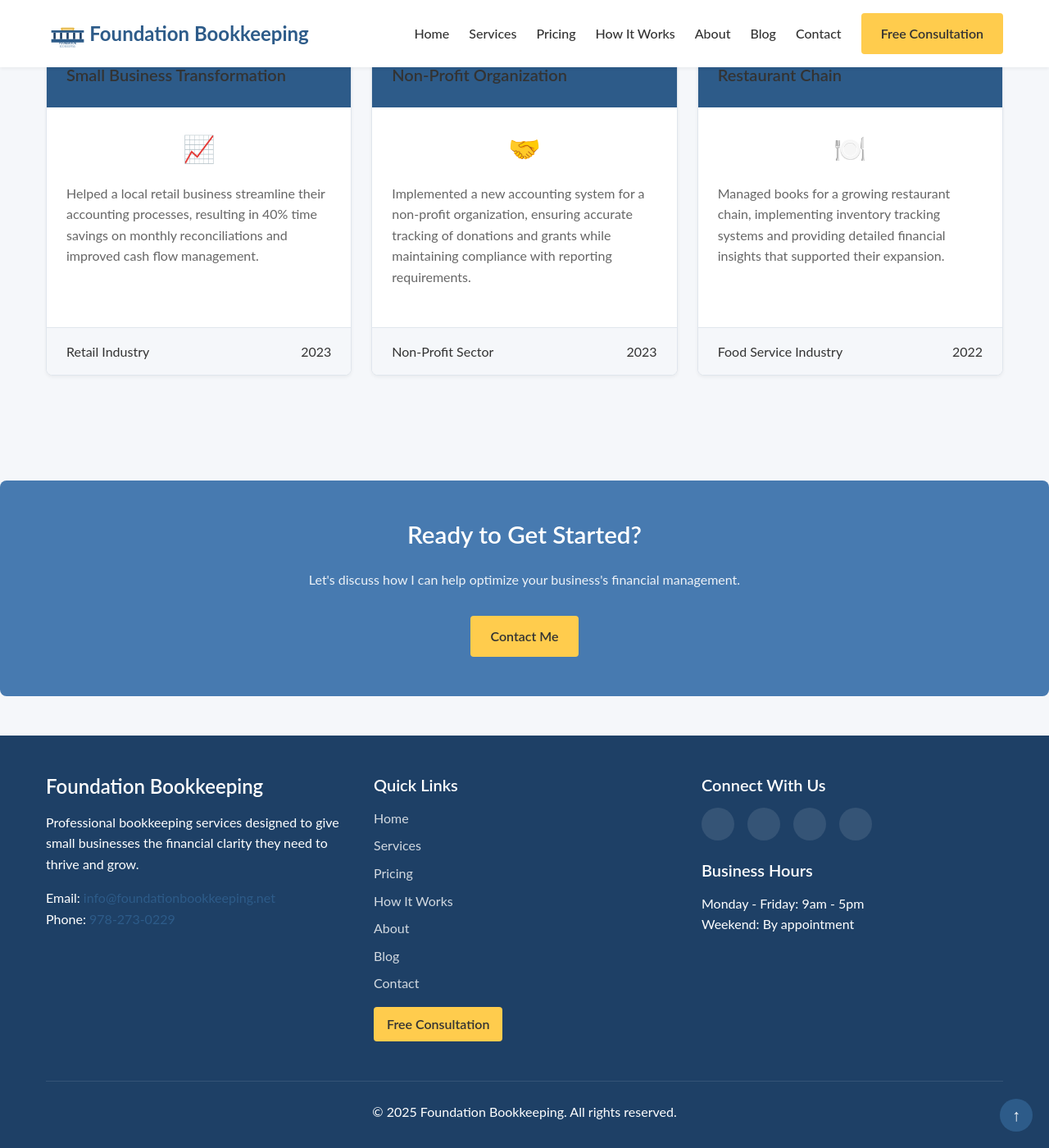
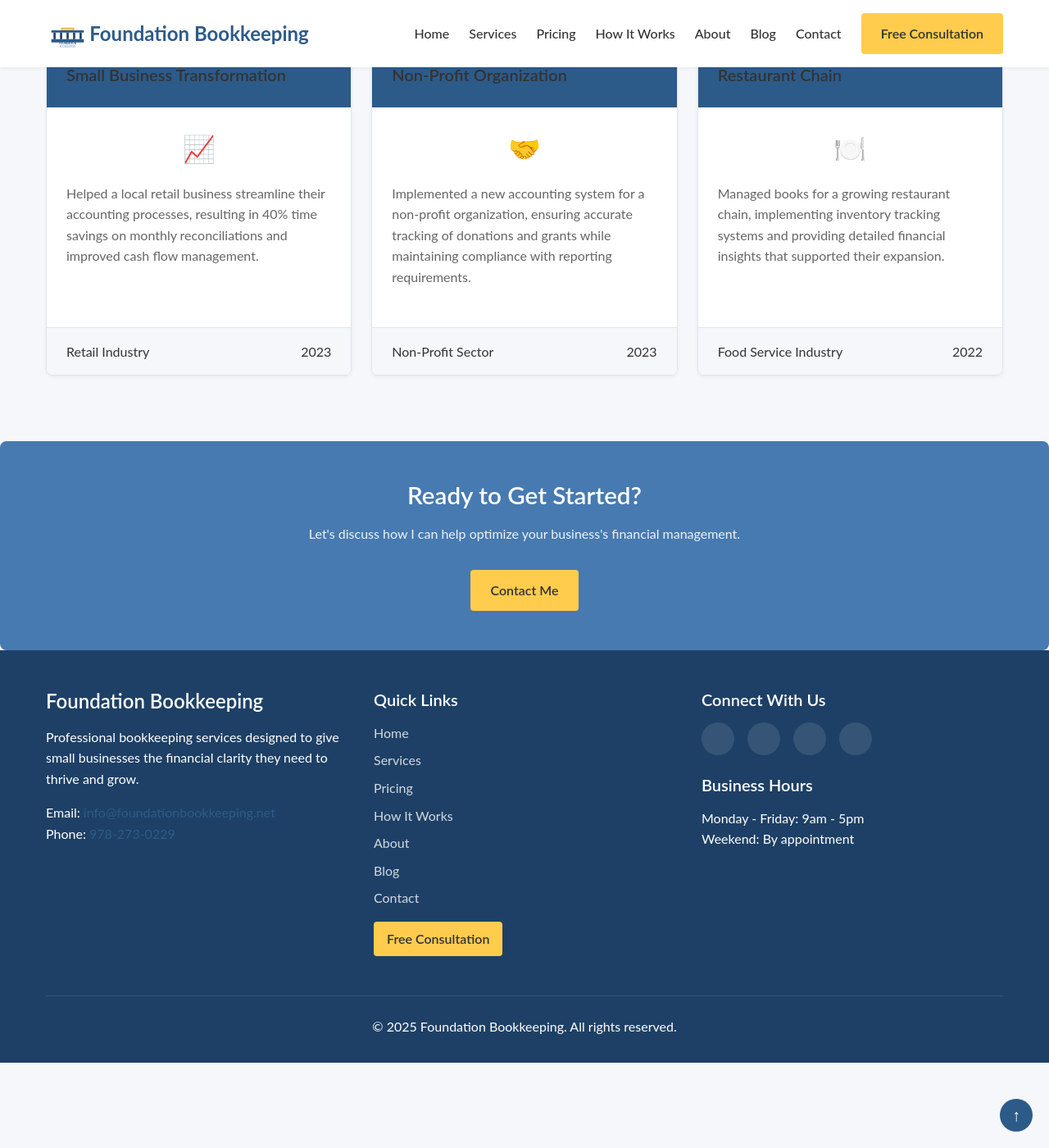
Before and after one commit to jcampbell9724/jcampbell-bookkeeping, a Jekyll site: the page built from portfolio.md, in a window 1280 px wide and 1400 px high, scrolled down 463 px. Shown: the whole window at 82% size. Built offline with Jekyll 4.4.1, drawn with Linux system fonts in a browser that asks for light colours.

```diff
--- a/css/styles.css
+++ b/css/styles.css
@@ -1356,7 +1356,6 @@
     padding: var(--space-xl) 0;
     text-align: center;
     border-radius: var(--radius-md);
-    margin: var(--space-xl) 0;
 }
 
 .cta-section h2,
@@ -1901,26 +1900,6 @@
     justify-content: center;
 }
 
-.cta-section {
-    background-color: var(--primary-light);
-    color: white;
-    padding: var(--space-xl) 0;
-    text-align: center;
-    border-radius: var(--radius-md);
-    margin: var(--space-xl) 0;
-}
-
-.cta-section h2 {
-    color: white;
-    margin-bottom: var(--space-md);
-}
-
-.cta-section p {
-    max-width: 700px;
-    margin: 0 auto var(--space-lg);
-    opacity: 0.9;
-}
-
 @media (max-width: 768px) {
     .services-hero {
         padding: var(--space-lg) var(--space-sm);
```
